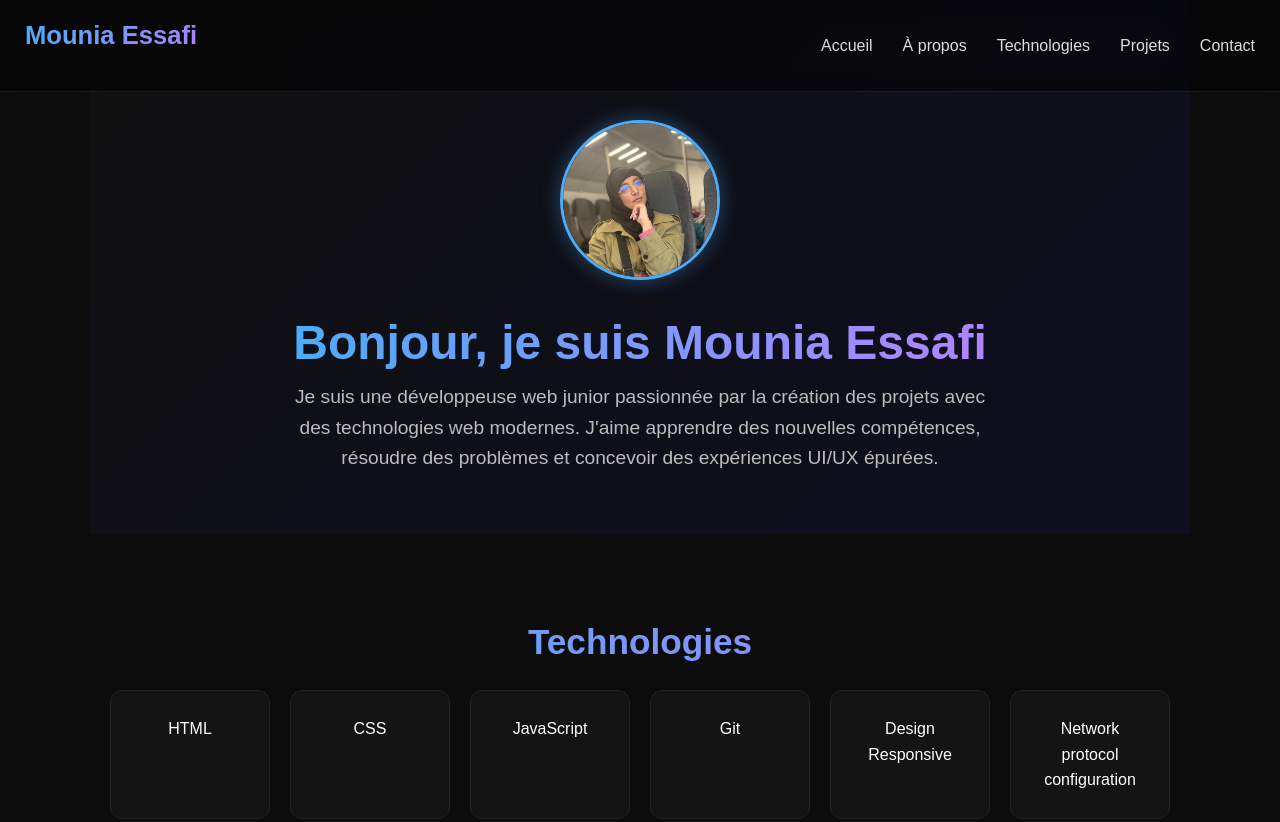
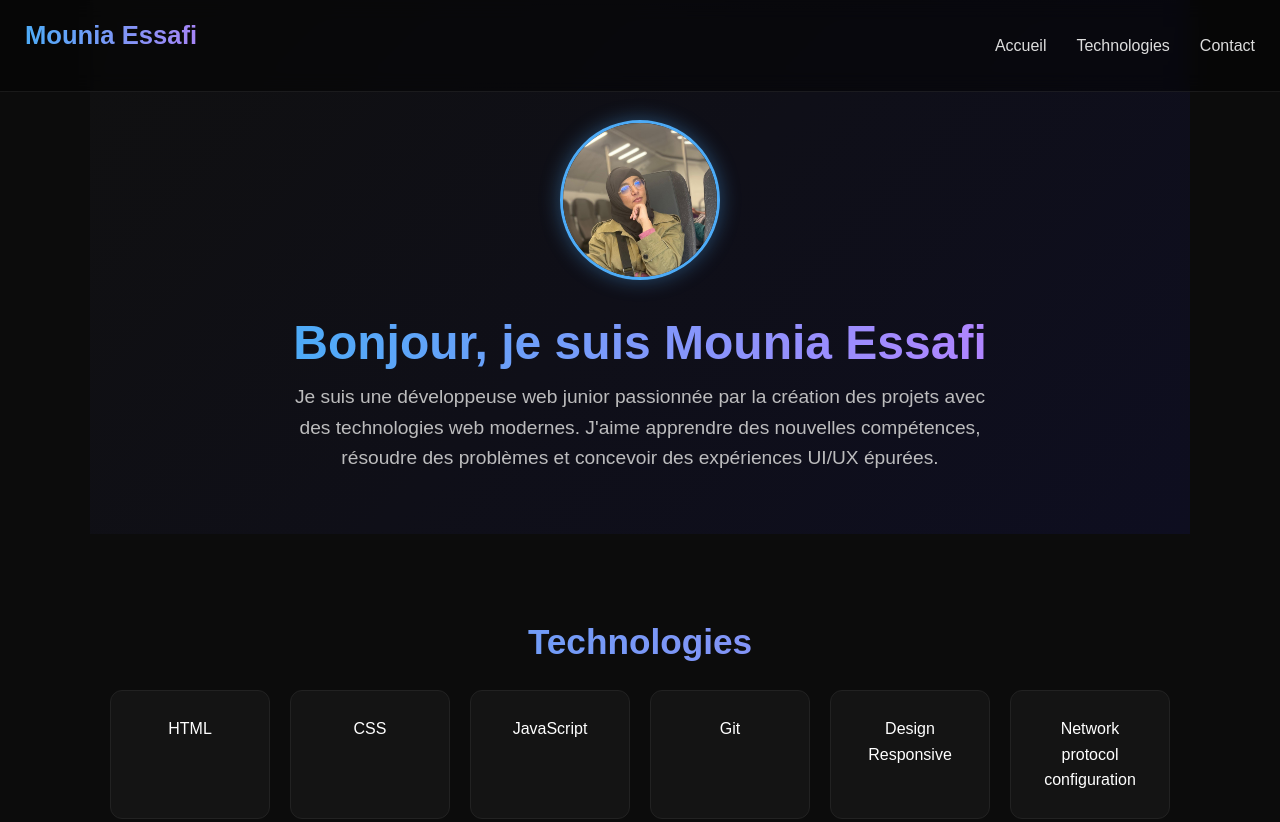
Before and after one commit to mounia-essafi/portfolio, a plain HTML site: page index.html in a window 1280 px wide. Shown: the top 822 px of the page. Drawn offline with Linux system fonts and the light colour scheme.

Commit message:
Update index.html

```diff
--- a/index.html
+++ b/index.html
@@ -235,9 +235,9 @@
     <div class="menu-btn" onclick="document.querySelector('nav ul').classList.toggle('show')">☰</div>
     <ul>
       <li><a href="#hero">Accueil</a></li>
-      <li><a href="#about">À propos</a></li>
+      <!-- <li><a href="#about">À propos</a></li> -->
       <li><a href="#tech">Technologies</a></li>
-      <li><a href="#projects">Projets</a></li>
+      <!-- <li><a href="#projects">Projets</a></li> -->
       <li><a href="#contact">Contact</a></li>
     </ul>
   </nav>
```
